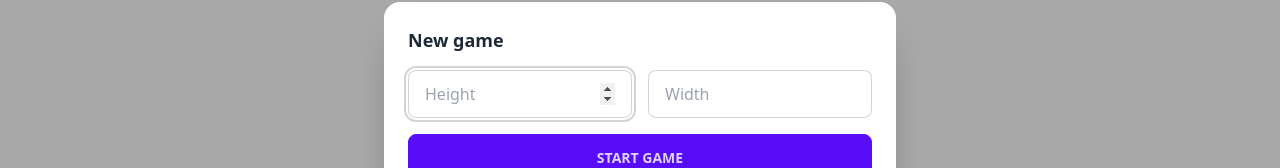
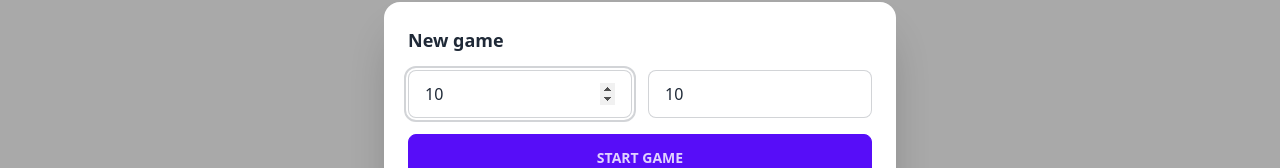
Before and after one commit to TheMineWay/vue-minesweeper, a Nuxt app: page / in a window 1280 px wide. Both pictures are taken after a click on the button "NEW GAME". Shown: the part 296-464 px from the top of the page. Built offline with nearby package versions, Linux system fonts and the light colour scheme.

Commit message:
Handle state

```diff
--- a/components/new-game/NewGameModal.vue
+++ b/components/new-game/NewGameModal.vue
@@ -1,3 +1,8 @@
+<script lang="ts" setup>
+const width = ref(10);
+const height = ref(10);
+</script>
+
 <template>
   <dialog id="new_game_modal" class="modal modal-bottom sm:modal-middle">
     <form method="dialog" class="modal-box flex flex-col gap-4">
@@ -10,11 +15,13 @@
             <div class="flex gap-4">
               <input
                 type="number"
+                v-model="height"
                 :placeholder="$t('main-page.new-game-modal.form.Height')"
                 class="input input-bordered w-full max-w-xs"
               />
               <input
                 type="number"
+                v-model="width"
                 :placeholder="$t('main-page.new-game-modal.form.Width')"
                 class="input input-bordered w-full max-w-xs"
               />
```
